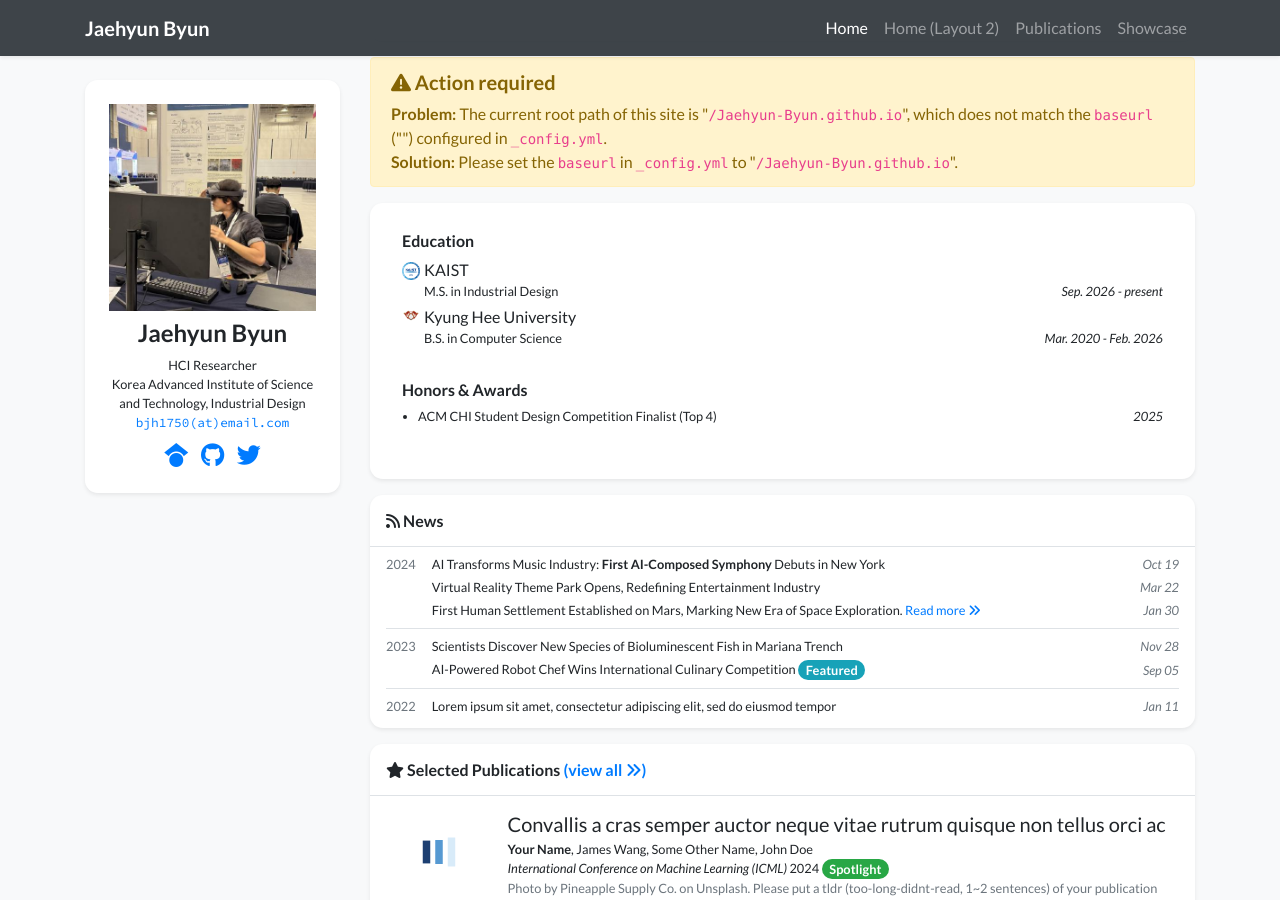
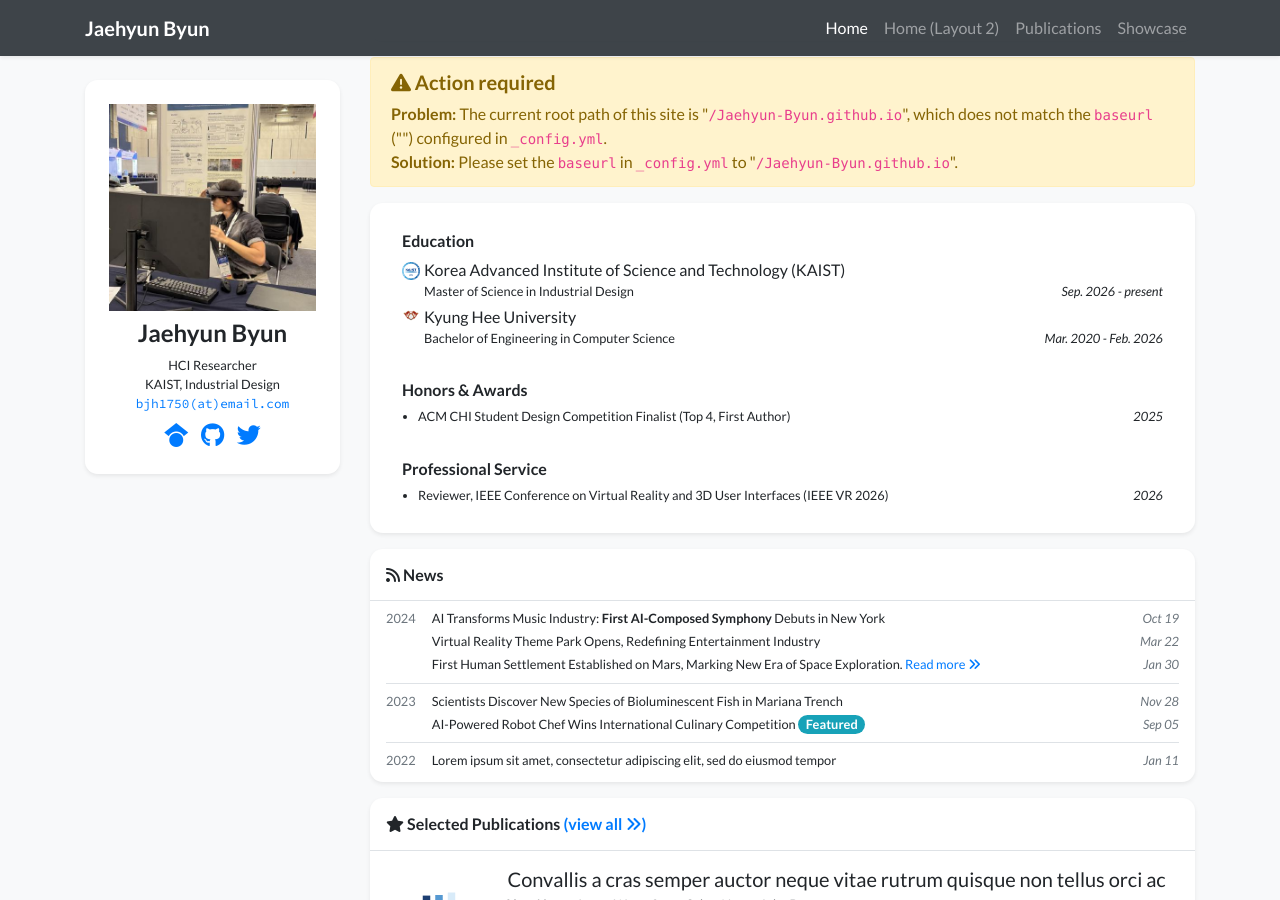
Before and after one commit to Jaehyun-Byun/Jaehyun-Byun.github.io, a Jekyll site: the page built from index.html, in a window 1280 px wide and 900 px high, scrolled down 329 px. Built offline with Jekyll 4.4.1, drawn with Linux system fonts in a browser that asks for light colours; nearby versions of some CDN libraries; a style sheet for code colours, icons or effects is not loaded.

Commit message:
Update profile.yml

```diff
--- a/_data/profile.yml
+++ b/_data/profile.yml
@@ -4,7 +4,7 @@ navbar_name: "Jaehyun Byun"
 
 positions:
 - name: HCI Researcher
-- name: Korea Advanced Institute of Science and Technology, Industrial Design
+- name: KAIST, Industrial Design
   logo: /assets/images/badges/kaist_logo.png  # Logo is optional
 
 
@@ -35,19 +35,20 @@ portrait_caption: >-
   Photo by Manja Vitolic on Unsplash (this caption is optional, comment it out to disable).
 
 education:
-- name: KAIST
+- name: Korea Advanced Institute of Science and Technology (KAIST)
   logo: /assets/images/badges/kaist_logo.png
   position: >-
-    M.S. in Industrial Design
+    Master of Science in Industrial Design
   date: Sep. 2026 - present
 - name: Kyung Hee University
   logo: /assets/images/badges/kyunghee_logo.jpg
-  position: B.S. in Computer Science
+  position: Bachelor of Engineering in Computer Science
   date: Mar. 2020 - Feb. 2026
 
-awards:
+services:
 - name: Reviewer, IEEE Conference on Virtual Reality and 3D User Interfaces (IEEE VR 2026)
+  date: 2026
 
 awards:
-- name: ACM CHI Student Design Competition Finalist (Top 4)
+- name: ACM CHI Student Design Competition Finalist (Top 4, First Author)
   date: 2025
```
